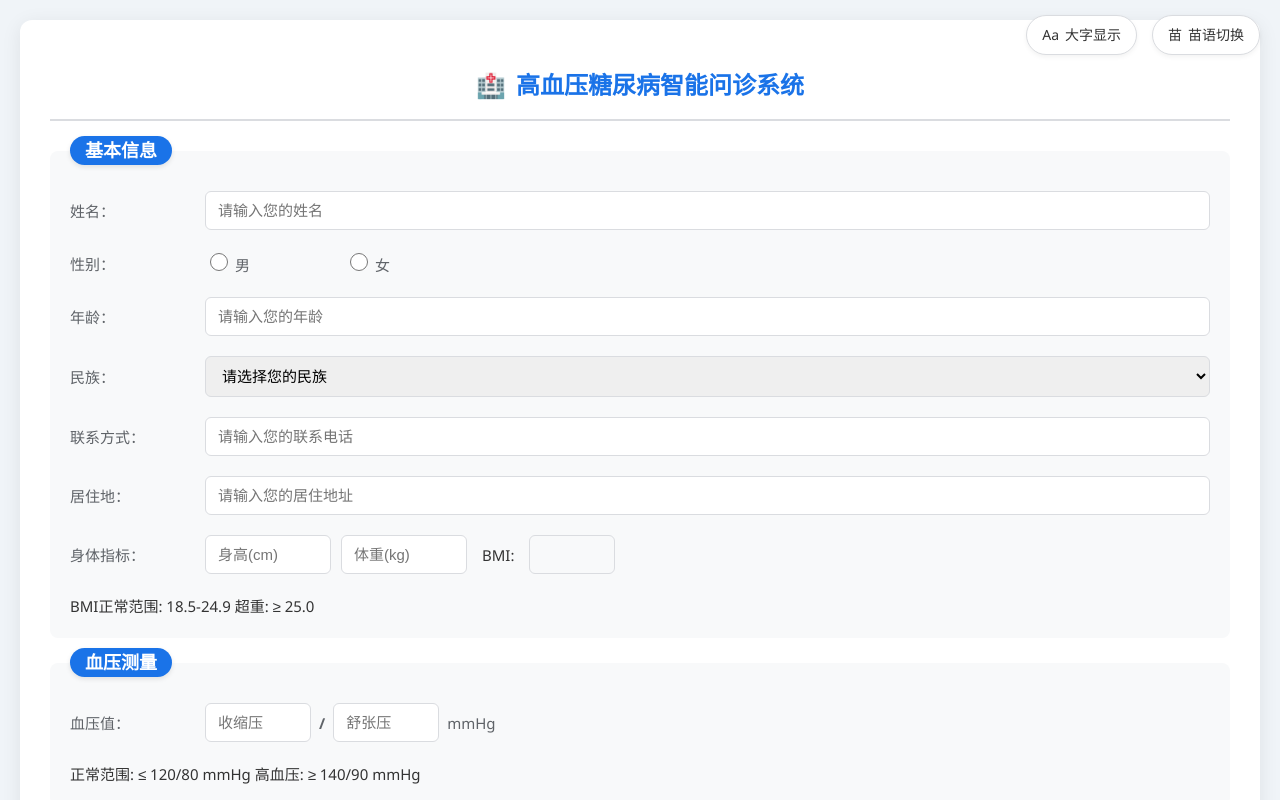
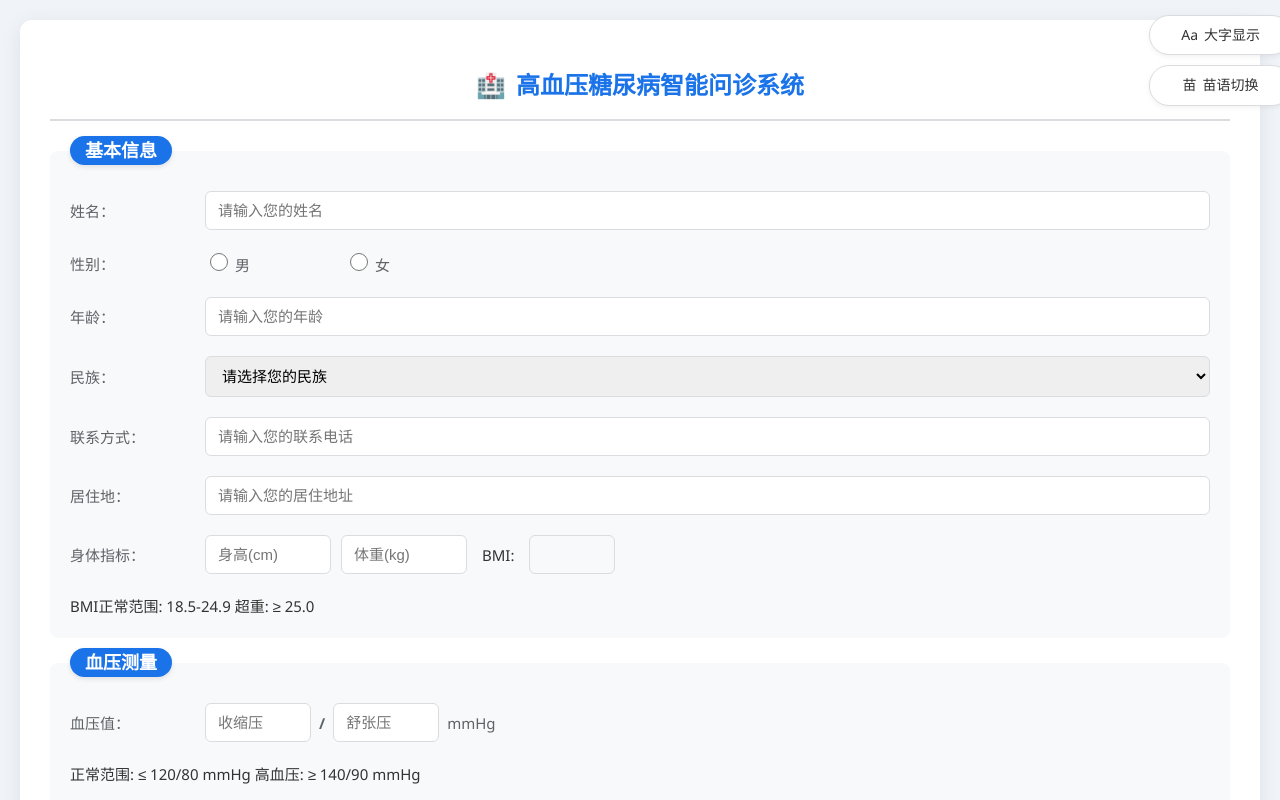
Before and after one commit to Write-del/zhqx, a plain HTML site: page index.html in a window 1280 px wide. Shown: the top 800 px of the page. Drawn offline with Linux system fonts and the light colour scheme.

Commit message:
Update index.html

```diff
--- a/index.html
+++ b/index.html
@@ -36,7 +36,8 @@
             top: 15px;
             right: 20px;
             display: flex;
-            gap: 15px;
+            flex-direction: column;
+            gap: 10px;
             z-index: 100;
         }
 
@@ -49,9 +50,11 @@
             cursor: pointer;
             display: flex;
             align-items: center;
+            justify-content: center;
             gap: 6px;
             transition: all 0.3s ease;
             box-shadow: 0 2px 5px rgba(0, 0, 0, 0.05);
+            width: 100%;
         }
 
         .toolbar-btn:hover {
```
